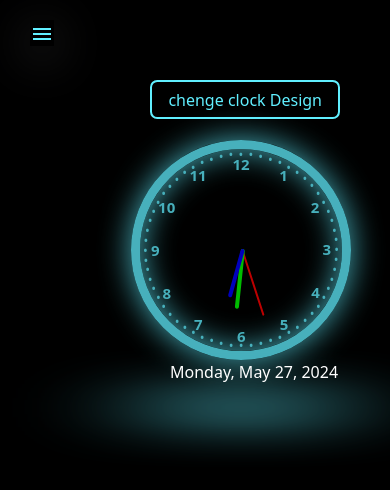
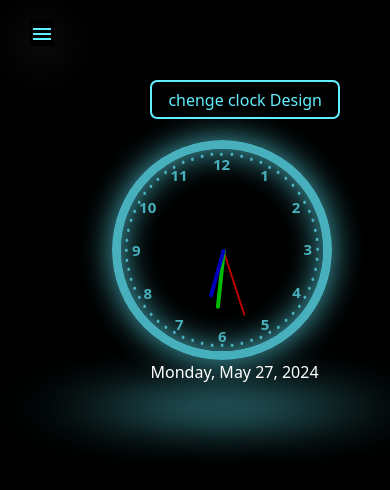
Before and after one commit to wasimkhanktr/digital_watch, a React (Create React App) app: page / in a window 390 px wide. Shown: the top 490 px of the page. Built offline with nearby package versions, Linux system fonts and the light colour scheme.

Commit message:
Update circle.css

```diff
--- a/src/component/circle.css
+++ b/src/component/circle.css
@@ -14,7 +14,7 @@
 @media (max-width: 768px) {
   .container1 {
     top: 100px; /* Adjust the top position for mobile */
-    right: 10vw; /* Adjust the right position for mobile */
+    right: 15vw; /* Adjust the right position for mobile */
     left: auto;  /* Add left positioning for centering */
   }
 
```
